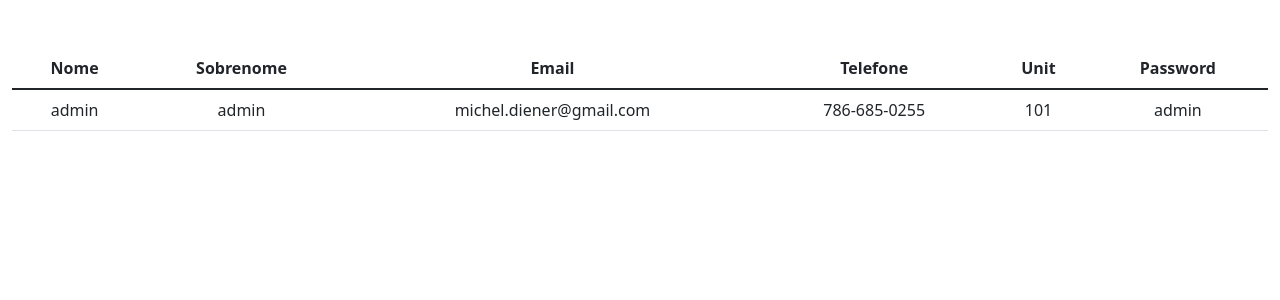
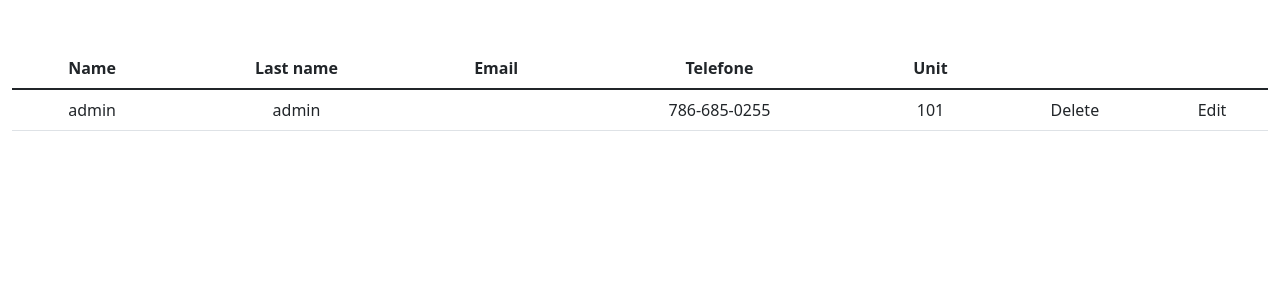
Before and after one commit to mbraga2023/BuildManager, a Flask app: page /report in a window 1280 px wide. Shown: the part 76-376 px from the top of the page. Run offline with Flask 3, Linux system fonts and the light colour scheme; some libraries are stand-ins or nearby versions.

Commit message:
update db

```diff
--- a/templates/report.html
+++ b/templates/report.html
@@ -1,19 +1,19 @@
 {% extends "layout.html" %}
 
 {% block title %}
-    Report
+    List of residents
 {% endblock %}
 
 {% block main %}
     <table class="table">
         <thead>
         <tr>
-            <th scope="col">Nome</th>
-            <th scope="col">Sobrenome</th>
+            <th scope="col">Name</th>
+            <th scope="col">Last name</th>
             <th scope="col">Email</th>
             <th scope="col">Telefone</th>
             <th scope="col">Unit</th>
-            <th scope="col">Password</th>
+
         </tr>
         </thead>
 
@@ -22,10 +22,11 @@
         <tr>
         <td >{{ row["nome"] }}</td>
         <td >{{ row["sobrenome"] }}</td>
-        <td >{{ row["email"] }}</td>
+        <td >{{ row["username_email"] }}</td>
         <td> {{ row["phone"] }}</td>
         <td> {{ row["unit"] }}</td>
-        <td> {{ row["password"] }}</td>
+        <td value="delete" action="/delete" method="post"> <type="button"  type="submit">Delete</button></td>
+        <td> <type="button" value="edit">Edit</button></td>
 
         </tr>
         {% endfor %}
```
